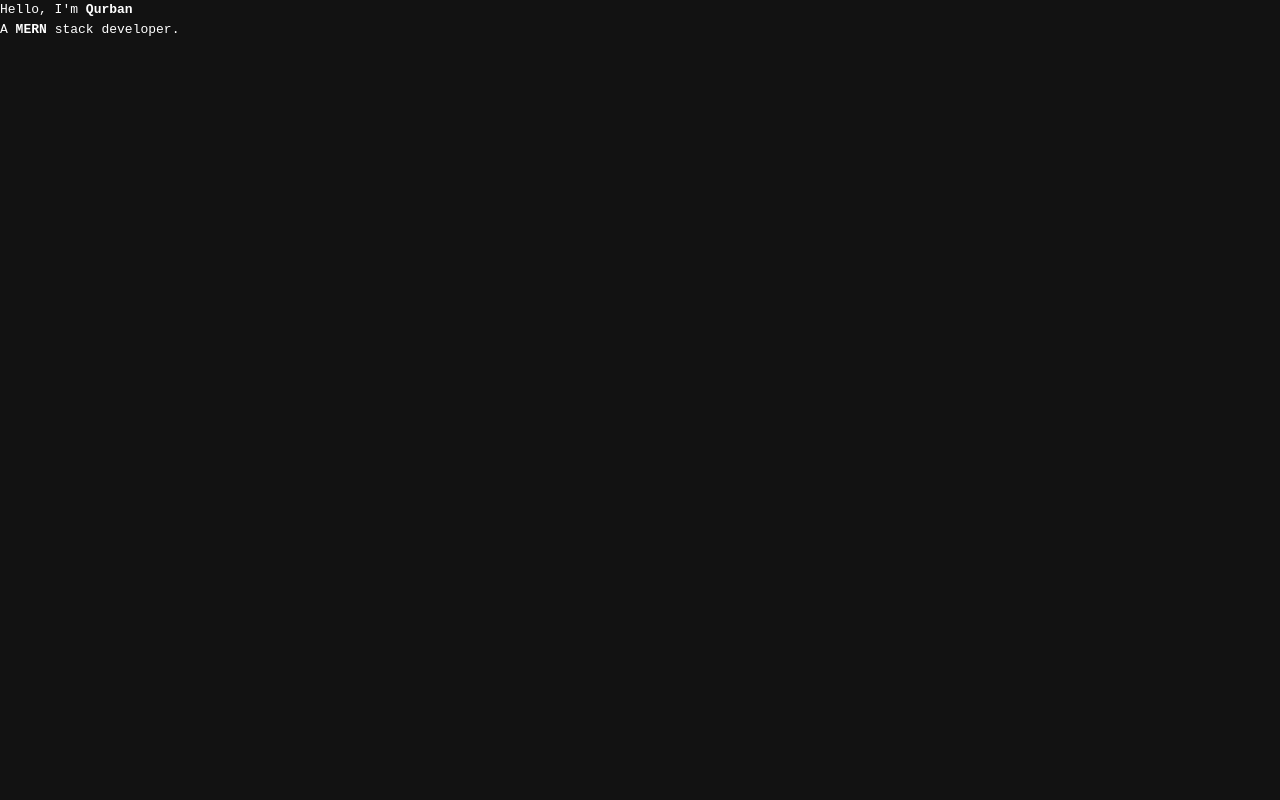
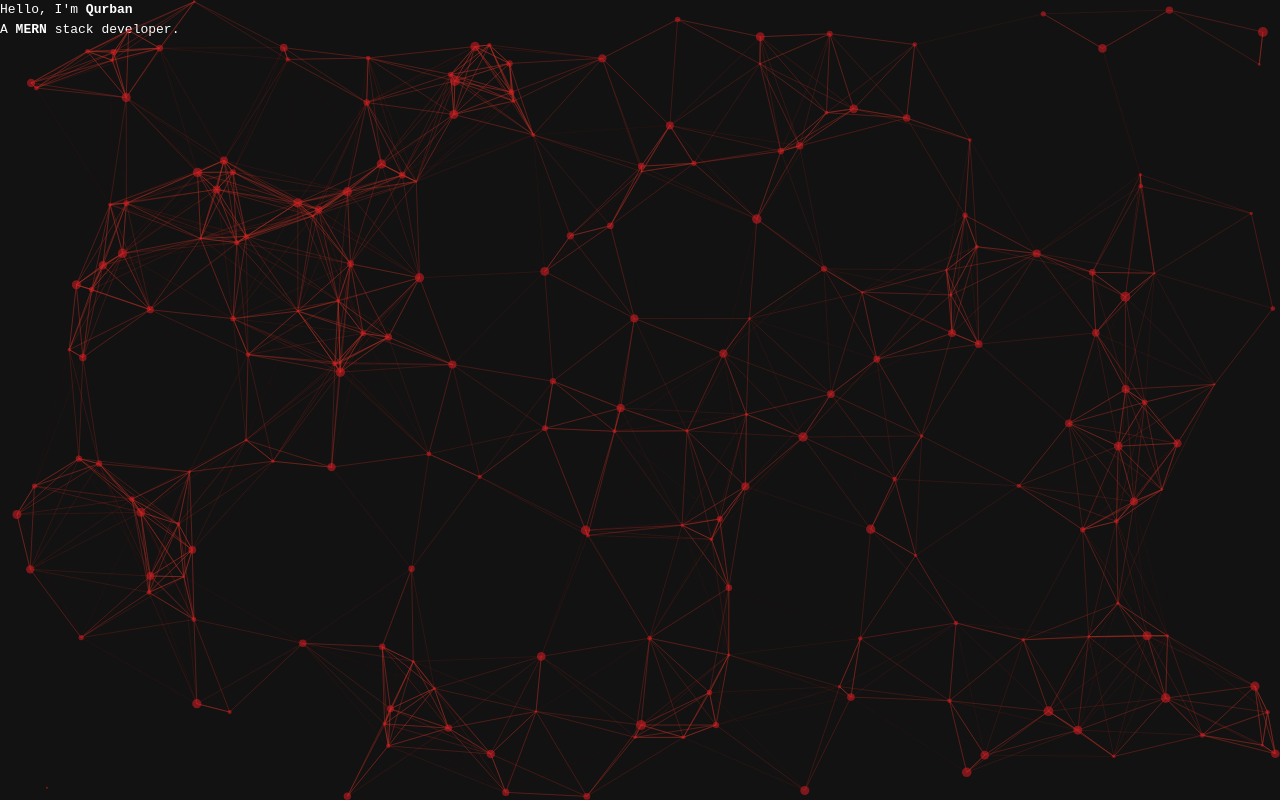
Before and after one commit to qur786/portfolio, a React (Vite) app: page / in a window 1280 px wide. Built offline with nearby package versions, Linux system fonts and the light colour scheme.

Commit message:
feat: added particles background

```diff
--- a/package.json
+++ b/package.json
@@ -14,6 +14,9 @@
     "start": "vite"
   },
   "dependencies": {
+    "@tsparticles/engine": "^3.1.0",
+    "@tsparticles/react": "^3.0.0",
+    "@tsparticles/slim": "^3.1.0",
     "react": "^18.2.0",
     "react-dom": "^18.2.0"
   },
--- a/src/App.tsx
+++ b/src/App.tsx
@@ -1,6 +1,76 @@
+import Particles, { initParticlesEngine } from "@tsparticles/react";
+import { loadSlim } from "@tsparticles/slim";
+import { useEffect } from "react";
+
 export function App(): JSX.Element {
+  // this should be run only once per application lifetime
+  useEffect(() => {
+    initParticlesEngine(async (engine) => {
+      await loadSlim(engine);
+    });
+  }, []);
+
   return (
     <main>
+      <Particles
+        id="tsparticles"
+        particlesLoaded={async (c) => console.log(c)}
+        options={{
+          fpsLimit: 120,
+          interactivity: {
+            events: {
+              onClick: {
+                enable: true,
+                mode: "push",
+              },
+              onHover: {
+                enable: true,
+              },
+              resize: {
+                enable: true,
+              },
+            },
+          },
+          particles: {
+            color: {
+              value: "#E71C23",
+            },
+            links: {
+              color: "#B83227",
+              distance: 150,
+              enable: true,
+              opacity: 0.5,
+              width: 1,
+            },
+            collisions: {
+              enable: true,
+            },
+            move: {
+              direction: "none",
+              enable: true,
+              outModes: {
+                default: "bounce",
+              },
+              random: false,
+              speed: 1,
+              straight: false,
+            },
+            number: {
+              value: 200,
+            },
+            opacity: {
+              value: 0.5,
+            },
+            shape: {
+              type: "circle",
+            },
+            size: {
+              value: { min: 1, max: 5 },
+            },
+          },
+          detectRetina: true,
+        }}
+      />
       <div className="h-screen flex justify-center items-center flex-col">
         <p className="text-5xl">
           Hello, I'm <b className="text-red-600">Qurban</b>
```
Also changed, not shown: 1 other file (tests, documents, lock files or other folders).
